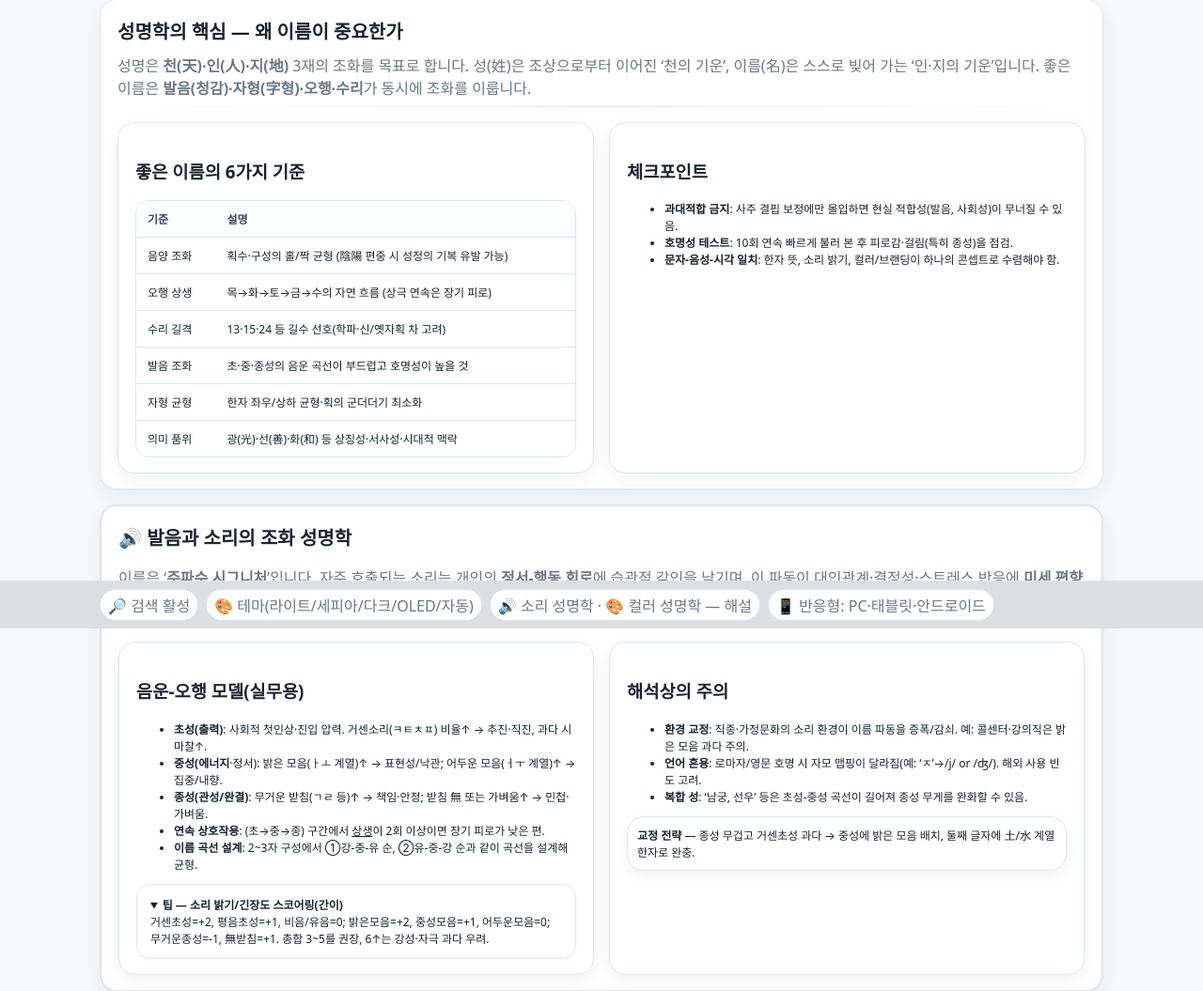
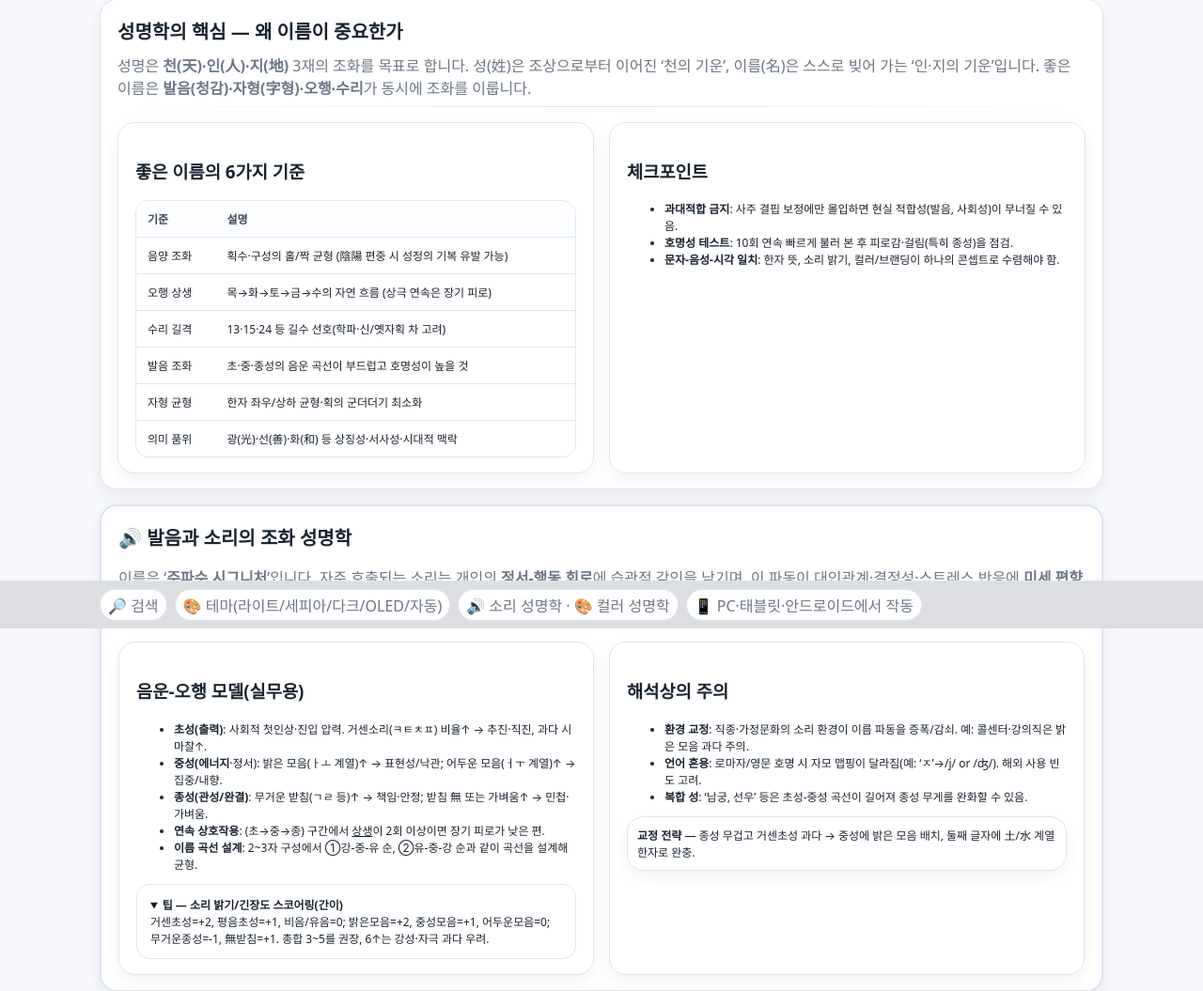
Before and after one commit to idcard3-beep/secret-board, a Flask app: page /0303_name_rules.html in a window 1280 px wide. Shown: the part 131-1186 px from the top of the page at 94% size. Run offline with Flask 3, Linux system fonts and the light colour scheme.

Commit message:
Add files via upload

```diff
--- a/web/templates/0303_name_rules.html
+++ b/web/templates/0303_name_rules.html
@@ -967,10 +967,10 @@
     <!-- FOOTER -->
     <div class="footer">
       <div class="footbar">
-        <span class="badge">🔎 검색 활성</span>
+        <span class="badge">🔎 검색</span>
         <span class="badge">🎨 테마(라이트/세피아/다크/OLED/자동)</span>
-        <span class="badge">🔊 소리 성명학 · 🎨 컬러 성명학 — 해설</span>
-        <span class="badge">📱 반응형: PC·태블릿·안드로이드</span>
+        <span class="badge">🔊 소리 성명학 · 🎨 컬러 성명학</span>
+        <span class="badge">📱 PC·태블릿·안드로이드에서 작동</span>
       </div>
     </div>
 
```
